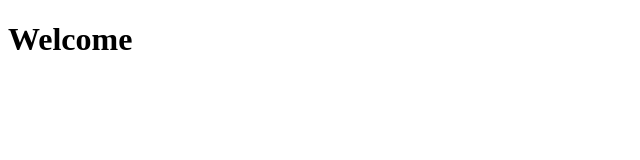
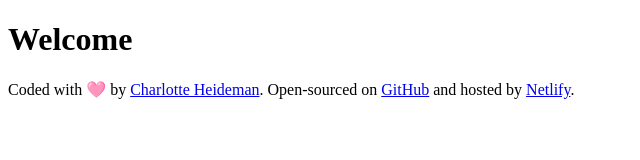
Before and after one commit to MarieCharlotteHeideman/ukrainian-poem-generator, a plain HTML site: page index.html in a window 1280 px wide. Shown: the whole page, without its empty margins (0-640 px from the left). Drawn offline with Linux system fonts and the light colour scheme.

Commit message:
Added a footer with links

```diff
--- a/index.html
+++ b/index.html
@@ -8,6 +8,22 @@
   </head>
   <body>
     <h1>Welcome</h1>
+
+    <footer>
+      Coded with 🩷 by
+      <a href="https://github.com/MarieCharlotteHeideman" target="_blank"
+        >Charlotte Heideman</a
+      >. Open-sourced on
+      <a
+        href="https://github.com/MarieCharlotteHeideman/ukrainian-poem-generator"
+        target="_blank"
+        >GitHub</a
+      >
+      and hosted by
+      <a href="https://ukraninan-poems.netlify.app/" target="_blank">Netlify</a
+      >.
+    </footer>
+
     <script src="src/index.js"></script>
   </body>
 </html>
```
